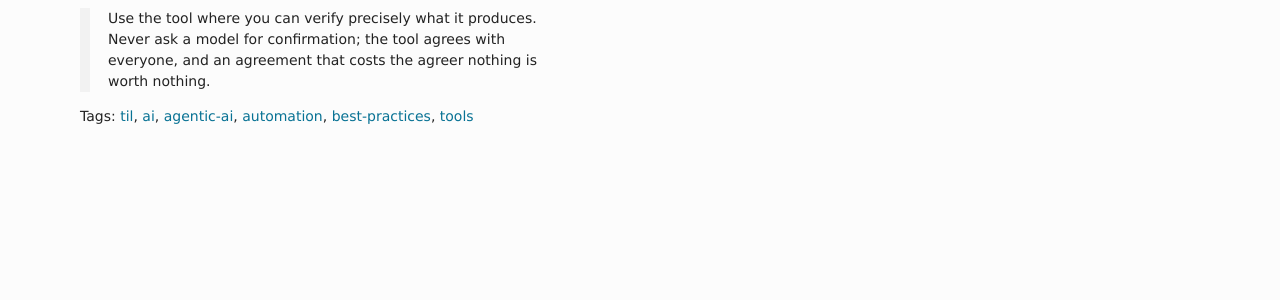
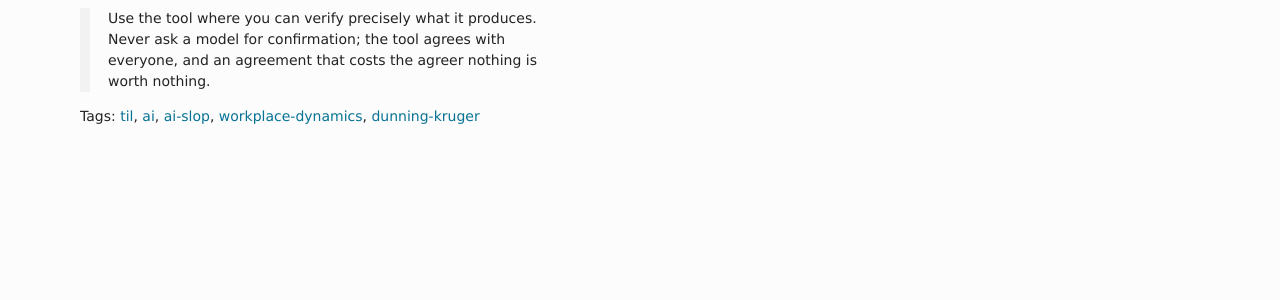
Before and after one commit to philipmat/philipmat.github.io, a Jekyll site: the page built from _posts/2026-05-29-output-competence-decoupling.md, in a window 1280 px wide and 900 px high, scrolled down 1732 px. Shown: the part 507-807 px from the top of the window. Built offline with Jekyll 4.4.1, drawn with Linux system fonts in a browser that asks for light colours.

Commit message:
Revise tags and snippet for output-competence post
Updated tags for the post and modified the snippet to reflect new insights.

```diff
--- a/_posts/2026-05-29-output-competence-decoupling.md
+++ b/_posts/2026-05-29-output-competence-decoupling.md
@@ -1,7 +1,7 @@
 ---
 layout: post
 title: "TIL: \"output-competence decoupling\""
-tags: [til, ai, agentic-ai, automation, best-practices, tools]
+tags: [til, ai, ai-slop, workplace-dynamics, dunning-kruger]
 snippet: "Learned the term 'output-competence decoupling': AI lets novices produce expert-looking output without corresponding judgment, creating risks—verify model outputs and don't accept cheap agreement."
 ---
 
```
